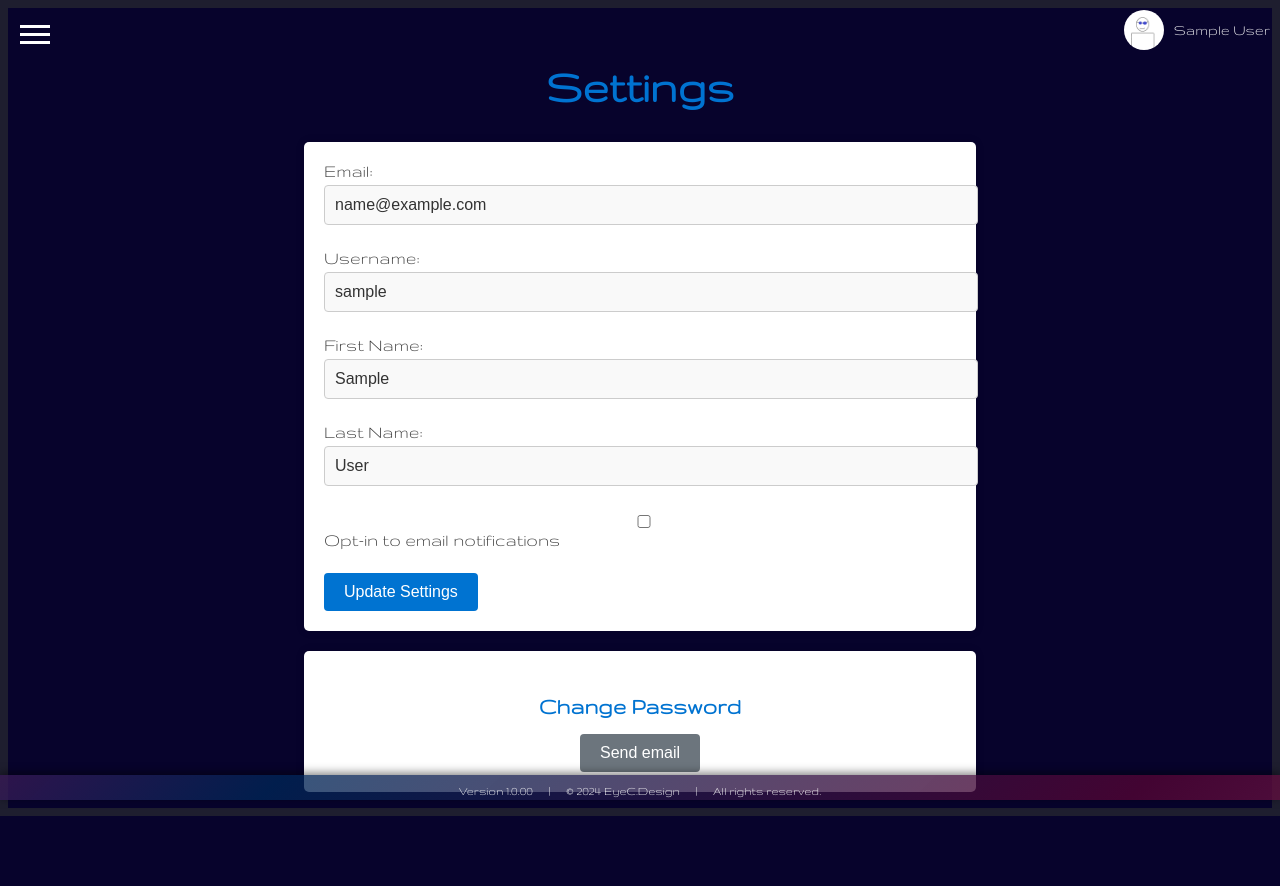
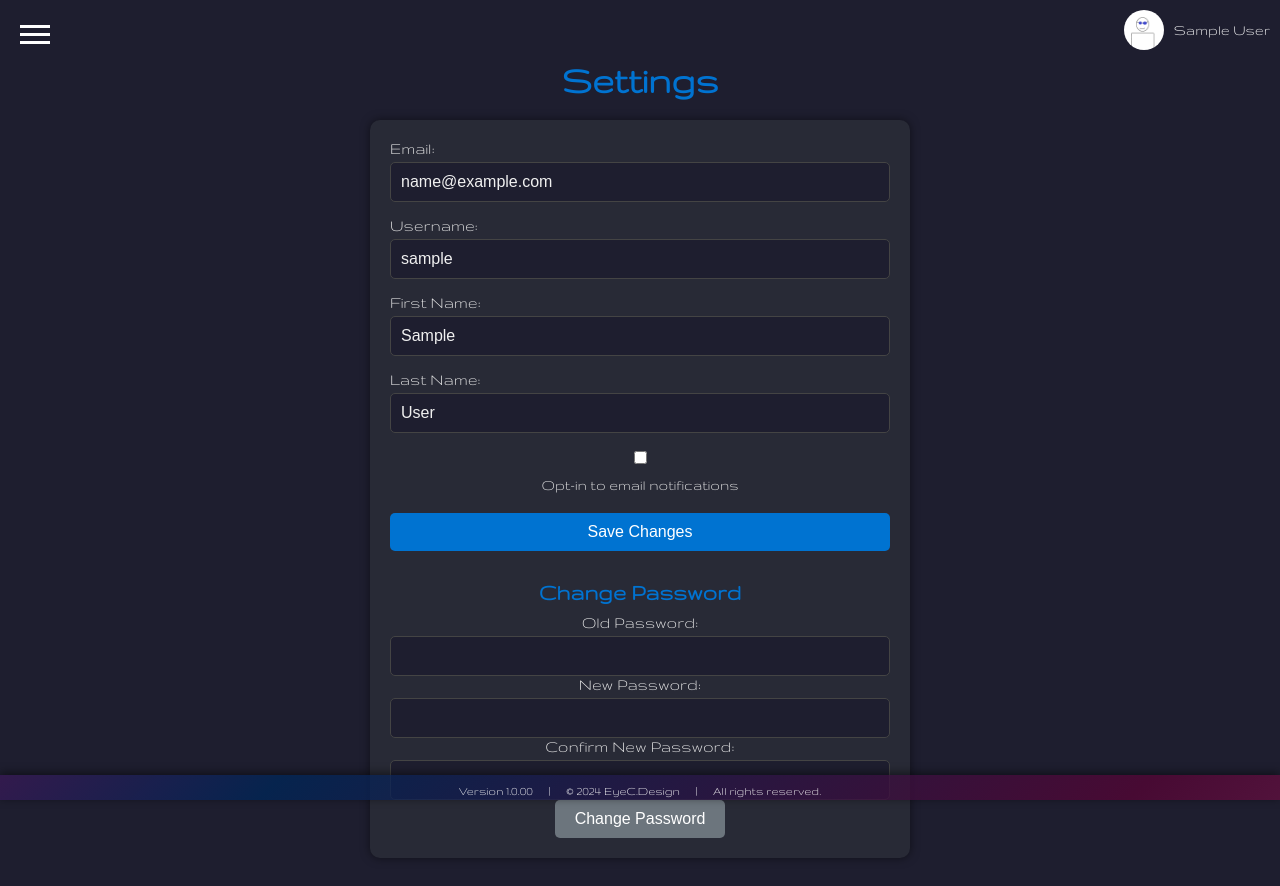
Before and after one commit to DomMinnich/Remote-Eye-Tracking-UX-Testing-Software, a Flask app: page /settings in a window 1280 px wide. Before the commit the page ends 816 px from the top, so only its background shows below. Run offline with Flask 3, Linux system fonts and the light colour scheme; the visitor is signed in with stand-in values (Sample User, id 1).

Commit message:
Styled profile.html and settings.html Created and implemented change_password route and functionality working in settings.html

```diff
--- a/app/routes.py
+++ b/app/routes.py
@@ -25,6 +25,7 @@
 #    /aboutUs               | ~Line 35-38   -Dominic Minnich
 #    /editProject           | ~Line 35-38   -Dominic Minnich
 #    /createProject         | ~Line 194-212   -Kyle Benich
+#    /change_password       | ~Line 35-38   -Dominic Minnich
 
 # Imports
 from flask import (
@@ -536,9 +537,24 @@ def update_settings():
     flash("Settings updated successfully!", "success")
     return redirect(url_for("main.settings"))
 
+
+# change password route - Dominic Minnich
 @main.route("/change_password", methods=["POST"])
 @login_required
 def change_password():
-    # Logic to handle password change
-    flash("Password change functionality is not implemented yet.", "info")
+    old_password = request.form.get("old_password")
+    new_password = request.form.get("new_password")
+    confirm_new_password = request.form.get("confirm_new_password")
+
+    if not current_user.check_password(old_password):
+        flash("Old password is incorrect. Please try again.", "danger")
+        return redirect(url_for("main.settings"))
+
+    if new_password != confirm_new_password:
+        flash("New passwords do not match. Please ensure both passwords are identical.", "danger")
+        return redirect(url_for("main.settings"))
+
+    current_user.set_password(new_password)
+    db.session.commit()
+    flash("Password changed successfully!", "success")
     return redirect(url_for("main.settings"))
--- a/app/static/style.css
+++ b/app/static/style.css
@@ -940,96 +978,102 @@ For ex for login title I did login-title instead of title
 }
 
 /* Settings Page Styles */
+/* Cleaner Settings Page Styles */
 .settings-page {
   display: flex;
   flex-direction: column;
   align-items: center;
-  justify-content: center;
-  height: 100vh;
-  background-color: #07032c;
+  padding: 20px;
+  background-color: #1e1e2f;
+  color: #ffffff;
 }
 
 .settings-title {
-  font-size: 3rem;
+  font-size: 2.5rem;
   color: #0073d1;
-  margin-bottom: 2rem;
-  text-align: center;
+  margin-bottom: 20px;
 }
 
-.settings-details {
-  background-color: #fff;
+.settings-container {
+  background-color: #282a36;
   padding: 20px;
-  border-radius: 5px;
-  box-shadow: 0 0 10px rgba(0, 0, 0, 0.1);
-  width: 50%;
-  text-align: left;
+  border-radius: 10px;
+  box-shadow: 0 0 10px rgba(0, 0, 0, 0.5);
+  width: 100%;
+  max-width: 500px;
 }
 
-.settings-details .form-group {
-  margin-bottom: 1.5rem;
+.settings-form {
+  display: flex;
+  flex-direction: column;
+  gap: 15px;
 }
 
-.settings-details label {
-  font-size: 1.2rem;
-  color: #333;
+.form-group {
+  display: flex;
+  flex-direction: column;
 }
 
-.settings-details input {
-  width: 100%;
+.form-group label {
+  margin-bottom: 5px;
+  font-size: 1.1rem;
+  color: #f0f0f0;
+}
+
+.form-group input {
+  background-color: #1e1e2f;
+  color: #f0f0f0;
+  border: 1px solid #444;
+  border-radius: 5px;
   padding: 10px;
   font-size: 1rem;
-  color: #333;
-  background-color: #f9f9f9;
-  border: 1px solid #ccc;
-  border-radius: 4px;
-  margin-top: 5px;
 }
 
-.settings-details button {
+.checkbox-group {
+  display: flex;
+  align-items: center;
+  gap: 10px;
+}
+
+.checkbox-group label {
+  font-size: 1rem;
+  color: #f0f0f0;
+}
+
+.btn {
+  background-color: #0073d1;
+  color: #ffffff;
+  border: none;
+  border-radius: 5px;
   padding: 10px 20px;
   font-size: 1rem;
-  background-color: #0073d1;
-  color: #fff;
-  border: none;
-  border-radius: 4px;
   cursor: pointer;
   transition: background-color 0.3s;
 }
 
-.settings-details button:hover {
+.btn:hover {
   background-color: #005bb5;
 }
 
-.password-change {
-  margin-top: 20px;
-  background-color: #fff;
-  padding: 20px;
-  border-radius: 5px;
-  box-shadow: 0 0 10px rgba(0, 0, 0, 0.1);
-  width: 50%;
+.password-section {
+  margin-top: 30px;
   text-align: center;
 }
 
-.password-change h3 {
+.password-section h3 {
   font-size: 1.5rem;
   color: #0073d1;
-  margin-bottom: 1rem;
+  margin-bottom: 10px;
 }
 
-.password-change .btn-secondary {
-  padding: 10px 20px;
-  font-size: 1rem;
+.btn-secondary {
   background-color: #6c757d;
-  color: #fff;
-  border: none;
-  border-radius: 4px;
-  cursor: pointer;
-  transition: background-color 0.3s;
 }
 
-.password-change .btn-secondary:hover {
+.btn-secondary:hover {
   background-color: #5a6268;
 }
+
 
 /* Create Project Page Styles */
 .create-project-container {
--- a/app/templates/settings.html
+++ b/app/templates/settings.html
@@ -1,39 +1,64 @@
 <!-- Kyle Benich -->
 <!-- settings.html -->
 
-{% extends 'base.html' %} {% block content %}
+{% extends 'base.html' %}
+
+{% block content %}
 <div class="settings-page">
   <h2 class="settings-title">Settings</h2>
-  <div class="settings-details">
-    <form method="POST" action="{{ url_for('main.update_settings') }}">
+  <div class="settings-container">
+    <form method="POST" action="{{ url_for('main.update_settings') }}" class="settings-form">
       <div class="form-group">
         <label for="email">Email:</label>
-        <input type="email" id="email" name="email" value="{{ user.email }}" class="form-control" required>
+        <input type="email" id="email" name="email" value="{{ user.email }}" required>
       </div>
       <div class="form-group">
         <label for="username">Username:</label>
-        <input type="text" id="username" name="username" value="{{ user.username }}" class="form-control" required>
+        <input type="text" id="username" name="username" value="{{ user.username }}" required>
       </div>
       <div class="form-group">
         <label for="first_name">First Name:</label>
-        <input type="text" id="first_name" name="first_name" value="{{ user.first_name }}" class="form-control" required>
+        <input type="text" id="first_name" name="first_name" value="{{ user.first_name }}" required>
       </div>
       <div class="form-group">
         <label for="last_name">Last Name:</label>
-        <input type="text" id="last_name" name="last_name" value="{{ user.last_name }}" class="form-control" required>
+        <input type="text" id="last_name" name="last_name" value="{{ user.last_name }}" required>
       </div>
-      <div class="form-group form-check">
-        <input type="checkbox" class="form-check-input" id="email_opt_in" name="email_opt_in" {% if user.email_opt_in %}checked{% endif %}>
-        <label class="form-check-label" for="email_opt_in">Opt-in to email notifications</label>
+      <div class="form-group checkbox-group">
+        <input type="checkbox" id="email_opt_in" name="email_opt_in" {% if user.email_opt_in %}checked{% endif %}>
+        <label for="email_opt_in">Opt-in to email notifications</label>
       </div>
-      <button type="submit" class="btn btn-primary">Update Settings</button>
+      <button type="submit" class="btn btn-primary">Save Changes</button>
     </form>
-  </div>
-  <div class="password-change">
-    <h3>Change Password</h3>
-    <form method="POST" action="{{ url_for('main.change_password') }}">
-      <button type="submit" class="btn btn-secondary">Send email</button>
-    </form>
-  </div>
+
+    <!-- Dominic Minnich -->
+<div class="password-section">
+  <h3>Change Password</h3>
+  {% with messages = get_flashed_messages(with_categories=true) %}
+    {% if messages %}
+      <div class="flash-messages">
+        {% for category, message in messages %}
+          <div class="alert alert-{{ category }}" style="color: rgb(217, 255, 0);">{{ message }}</div>
+        {% endfor %}
+      </div>
+    {% endif %}
+  {% endwith %}
+  <form method="POST" action="{{ url_for('main.change_password') }}">
+    <div class="form-group">
+      <label for="old_password">Old Password:</label>
+      <input type="password" id="old_password" name="old_password" required>
+    </div>
+    <div class="form-group">
+      <label for="new_password">New Password:</label>
+      <input type="password" id="new_password" name="new_password" required>
+    </div>
+    <div class="form-group">
+      <label for="confirm_new_password">Confirm New Password:</label>
+      <input type="password" id="confirm_new_password" name="confirm_new_password" required>
+    </div>
+    <button type="submit" class="btn btn-secondary">Change Password</button>
+  </form>
+</div>
+</div>
 </div>
 {% endblock %}
```
Also changed, not shown: other parts of app/static/style.css (+57 -19 lines), app/templates/profile.html (+35 -6 lines), app/static/uploads/userProfiles/fe7cf2e2-0d48-4260-9a79-7c49e18efa5b.jpg (added).
